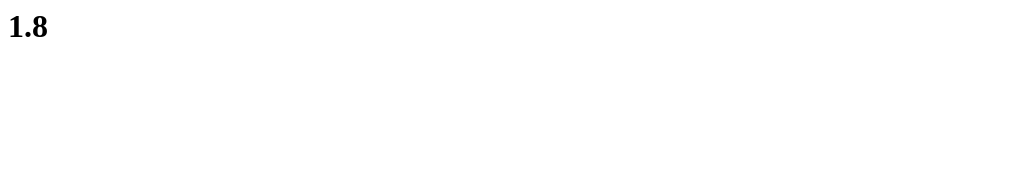
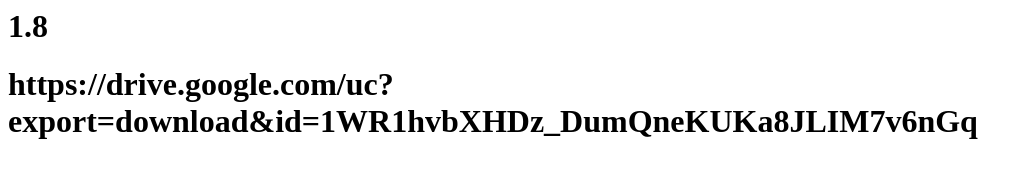
Before and after one commit to olivewebsoftware/musicplayerupdate, a plain HTML site: page index.html in a window 1280 px wide. Shown: the whole page, without its empty margins (0-1032 px from the left). Drawn offline with Linux system fonts and the light colour scheme.

Commit message:
Update index.html

```diff
--- a/index.html
+++ b/index.html
@@ -1 +1,2 @@
 <h1 id="update">1.8</h1>
+<h1 id="link">https://drive.google.com/uc?export=download&id=1WR1hvbXHDz_DumQneKUKa8JLIM7v6nGq</h1>
```
